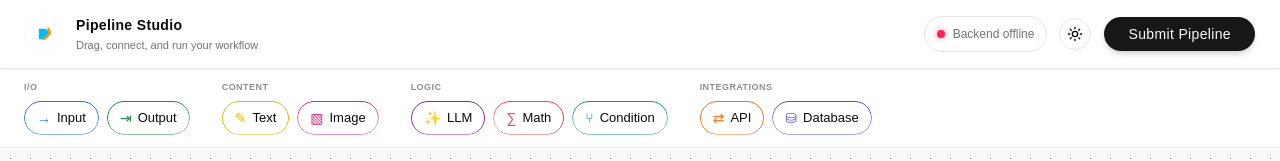
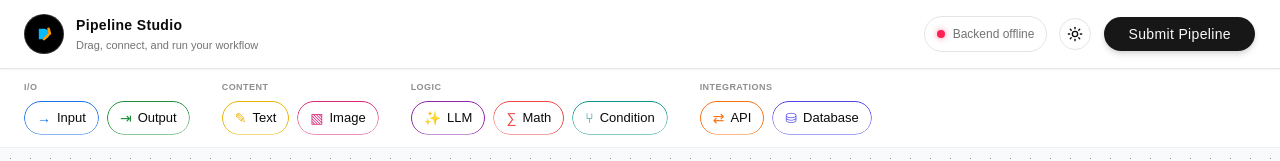
Before and after one commit to Eugenech1988/react-flow-nodes, a React (Vite) app in the folder frontend/: page / in a window 1280 px wide. Shown: the top 161 px of the page. Built offline with nearby package versions, Linux system fonts and the light colour scheme; no server answers.

Commit message:
minor fix

```diff
--- a/frontend/src/widgets/header/Header.tsx
+++ b/frontend/src/widgets/header/Header.tsx
@@ -6,7 +6,7 @@ export const Header = () => {
   return (
     <header className="flex items-center justify-between px-6 py-3.5 bg-[#f1f5f9] dark:bg-[#030712] border-b border-border/80 shadow-xs z-40 shrink-0 transition-colors duration-300">
       <div className="flex items-center gap-3 select-none">
-        <div data-testid="app-logo" className="flex items-center justify-center w-10 h-10 rounded-full shrink-0 select-none overflow-hidden bg-white dark:bg-black border border-border/20">
+        <div data-testid="app-logo" className="flex items-center justify-center w-10 h-10 rounded-full shrink-0 select-none overflow-hidden bg-black border border-border/20">
           <svg viewBox="0 0 200 200" fill="none" xmlns="http://www.w3.org/2000/svg" className="w-full h-full p-1.5">
             <path
               d="M60 140V60H100C122.091 60 140 77.9086 140 100C140 122.091 122.091 140 100 140H60Z"
```
